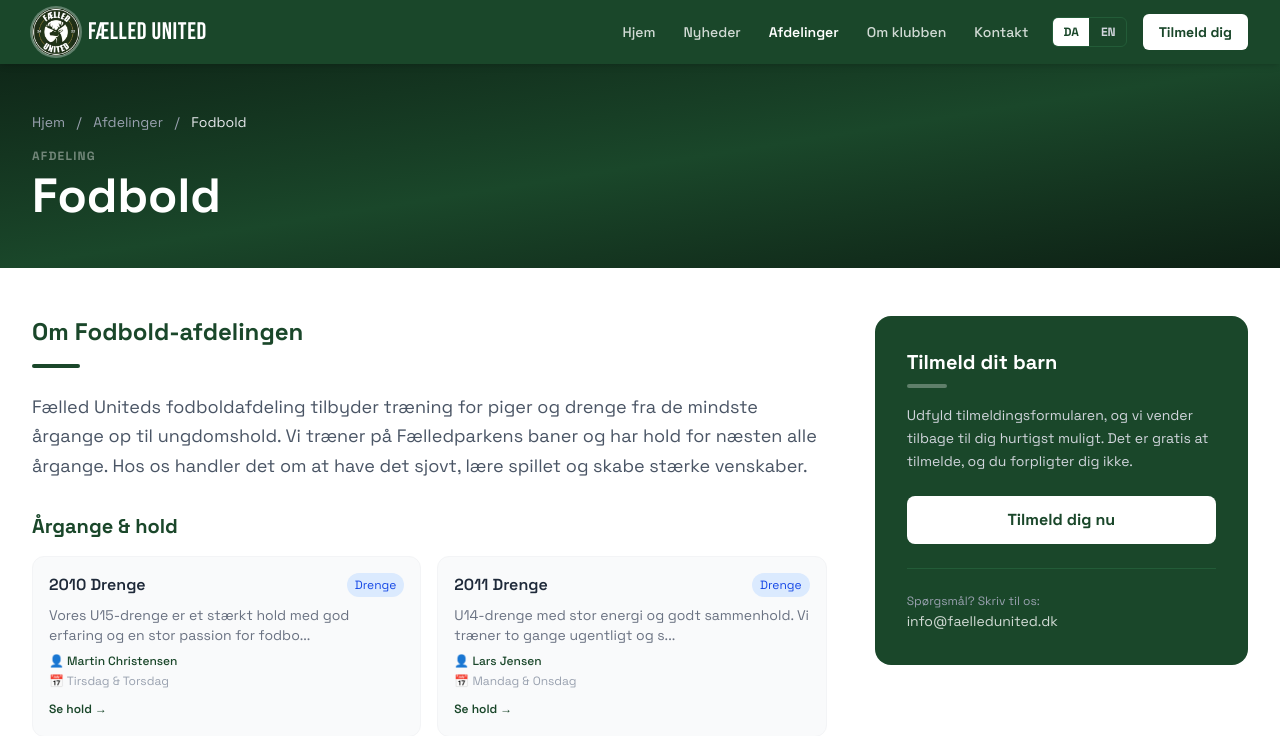
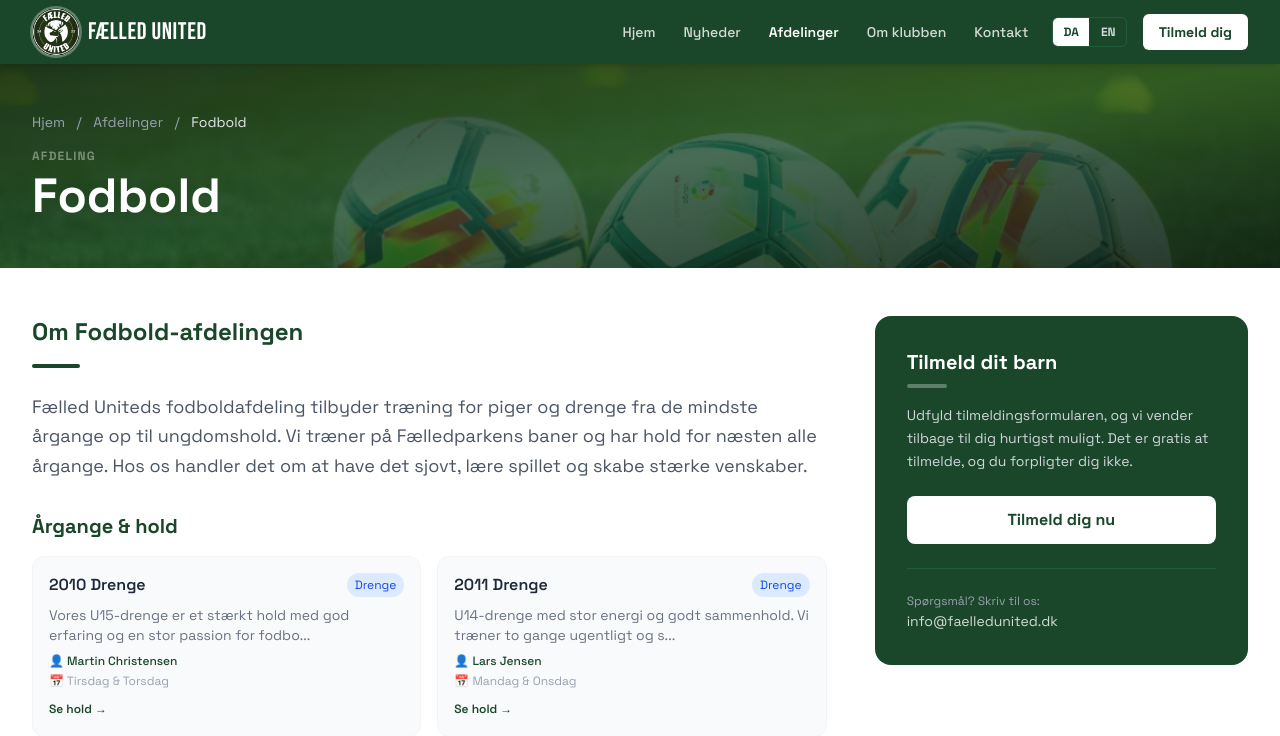
Before and after one commit to jackie-codecraft/faelledunited, a Laravel app: page /afdelinger/fodbold in a window 1280 px wide. Shown: the top 736 px of the page. Run offline with Laravel 12, Linux system fonts and the light colour scheme; data comes from the database, SQL or seed files in the repository; style sheets or scripts are compiled from the project's sources.

Commit message:
fix: department hero image — use DB hero_image, fall back to static file
- DepartmentResource: add disk/imageEditor/maxSize/columnSpanFull to FileUpload
- home/index.blade.php: resolve hero_image via Storage::url, fallback to asset
- departments/index.blade.php: same fix
- departments/show.blade.php: use hero_image as background with dark gradient overlay

```diff
--- a/app/Filament/Resources/DepartmentResource.php
+++ b/app/Filament/Resources/DepartmentResource.php
@@ -73,7 +73,11 @@ class DepartmentResource extends Resource
                         Forms\Components\FileUpload::make('hero_image')
                             ->label('Hero Image')
                             ->image()
-                            ->directory('departments'),
+                            ->disk('public')
+                            ->directory('departments')
+                            ->imageEditor()
+                            ->maxSize(4096)
+                            ->columnSpanFull(),
                     ]),
             ]);
     }
--- a/resources/views/departments/show.blade.php
+++ b/resources/views/departments/show.blade.php
@@ -5,8 +5,16 @@
 @section('content')
 
     {{-- Department header --}}
-    <div class="bg-gradient-to-br from-[#0f2718] via-[#1a472a] to-[#0d2014] text-white py-12">
-        <div class="max-w-7xl mx-auto px-4 sm:px-6 lg:px-8">
+    @php
+        $deptHero = $department->hero_image
+            ? \Illuminate\Support\Facades\Storage::disk('public')->url($department->hero_image)
+            : asset('images/departments/' . $department->slug . '.jpg');
+    @endphp
+    <div class="relative text-white py-12 overflow-hidden"
+         style="background-image: url('{{ $deptHero }}'); background-size: cover; background-position: center;">
+        {{-- Dark overlay so text stays readable --}}
+        <div class="absolute inset-0 bg-gradient-to-br from-[#0f2718]/90 via-[#1a472a]/80 to-[#0d2014]/90"></div>
+        <div class="relative z-10 max-w-7xl mx-auto px-4 sm:px-6 lg:px-8">
             <nav class="text-sm text-gray-400 mb-4">
                 <a href="{{ route('home') }}" class="hover:text-white transition-colors">{{ __('Hjem') }}</a>
                 <span class="mx-2">/</span>
```
Also changed, not shown: resources/views/departments/index.blade.php (+6 -1 lines), resources/views/home/index.blade.php (+6 -1 lines).
